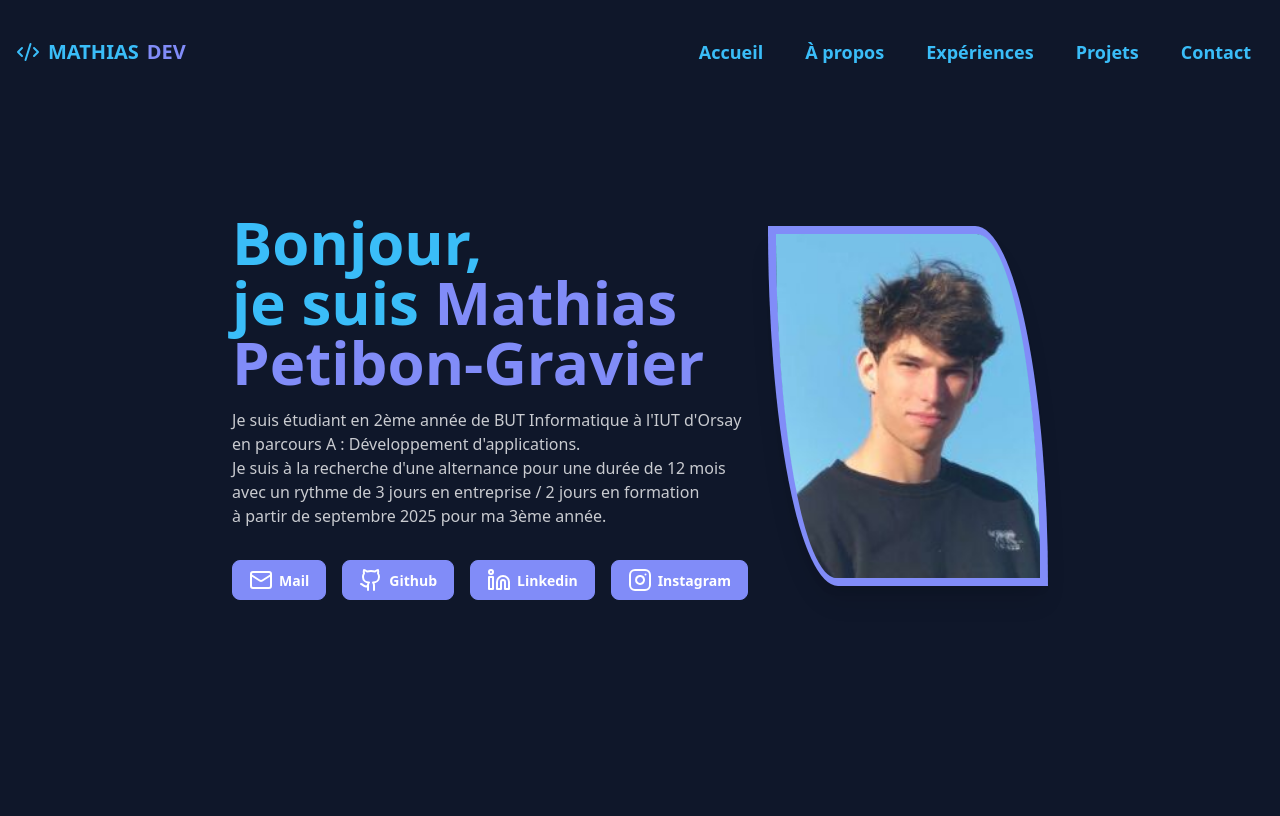
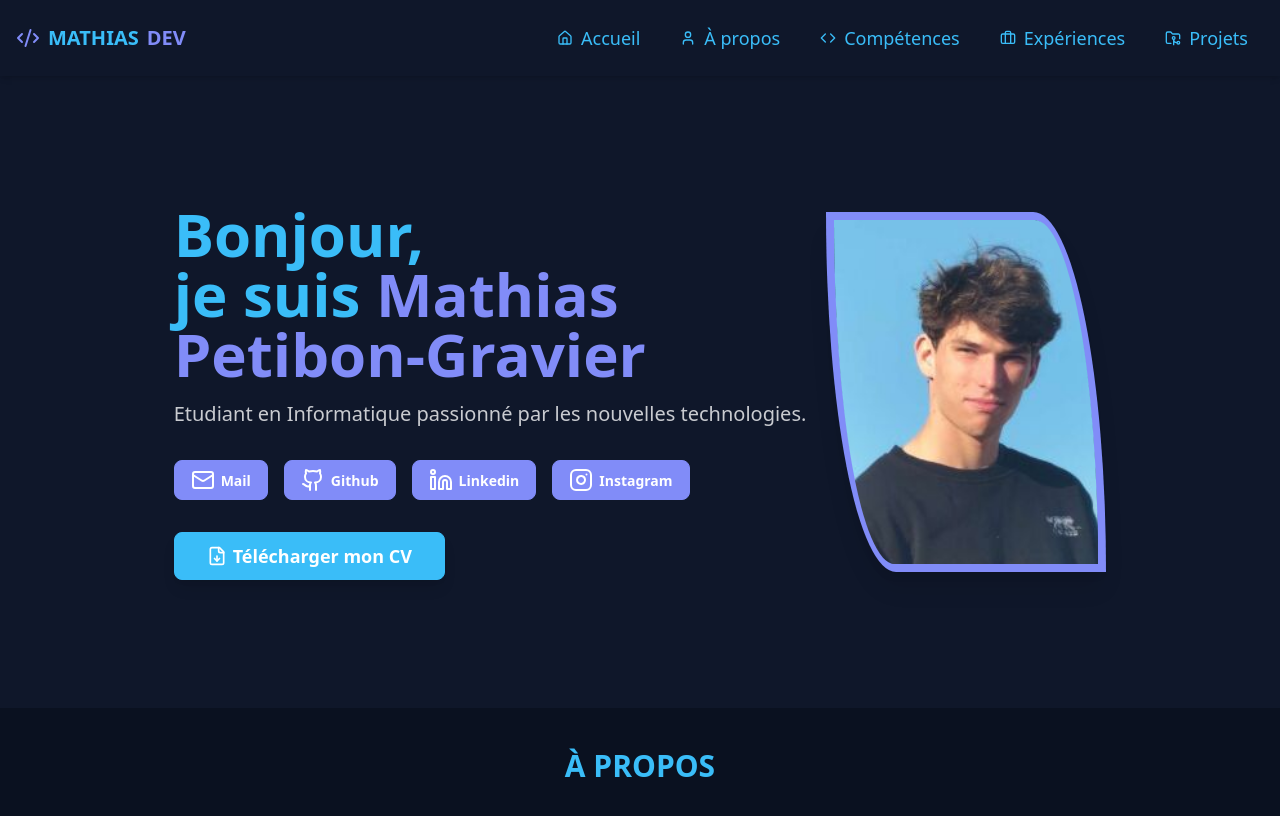
Before and after one commit to mathias-pg/Portfolio, a React (Vite) app: page / in a window 1280 px wide. Shown: the top 816 px of the page. Built offline with nearby package versions, Linux system fonts and the light colour scheme.

Commit message:
rapide finition de la page d'accueil

```diff
--- a/src/App.tsx
+++ b/src/App.tsx
@@ -2,15 +2,17 @@
 import './App.css'
 import Navbar from './components/Navbar'
 import Home from './components/Home'
+import About from './components/About'
 
 function App() {
 
   return (
     <div>
-      <div className="p-5 md:px-[0%]">
+      <div>
         <Navbar/>
         <Home/>
       </div>
+      <About/>
     </div>
   )
 }
--- /dev/null
+++ b/src/components/About.tsx
@@ -0,0 +1,13 @@
+import Title from "./Title";
+
+
+const About = () => {
+    return(
+        <div className="bg-base-300 p-10 mb-10 md:mb-32">
+            <Title title="À propos"/>
+        </div>
+    )
+}
+
+
+export default About;
--- a/src/components/Home.tsx
+++ b/src/components/Home.tsx
@@ -1,6 +1,5 @@
-import { Github, Instagram, Linkedin, Mail } from "lucide-react";
+import { Github, Instagram, Linkedin, Mail, FileDown } from "lucide-react";
 import img from '../assets/photo_identite.png';
-
 
 const Home = () => {
     return(
@@ -13,30 +12,37 @@ const Home = () => {
                         <br/>Petibon-Gravier
                     </span>
                 </h1>
-                <p className="my-4 text-md text-center md:text-left">
-                    Je suis étudiant en 2ème année de BUT Informatique à l'IUT d'Orsay
-                    <br/> en parcours A : Développement d'applications. <br/>
-                    Je suis à la recherche d'une alternance pour une durée de 12 mois
-                    <br/>avec un rythme de 3 jours en entreprise / 2 jours en formation
-                    <br/>à partir de septembre 2025 pour ma 3ème année. <br/>
+                <p className="my-4 text-md text-center md:text-left text-xl">
+                    Etudiant en Informatique passionné par les nouvelles technologies.
                 </p>
                 <div className="flex flex-col md:flex-row gap-4 justify-center md:justify-start mt-4">
                     <a href="#" className="btn btn-secondary md:btn-md text-white font-bold">
                         <Mail />
                         Mail
                     </a>
-                    <a href="#" className="btn btn-secondary md:btn-md text-white font-bold">
+                    <a href="https://github.com/mathias-pg" className="btn btn-secondary md:btn-md text-white font-bold">
                         <Github />
                         Github
                     </a>
-                    <a href="#" className="btn btn-secondary md:btn-md text-white font-bold">
+                    <a href="https://www.linkedin.com/in/mathias-petibon-gravier/" className="btn btn-secondary md:btn-md text-white font-bold">
                         <Linkedin />
                         Linkedin
                     </a>
-                    <a href="#" className="btn btn-secondary md:btn-md text-white font-bold">
+                    <a href="https://www.instagram.com/_mathias.pg_?igsh=dXBmb3F4enA4bnRp" className="btn btn-secondary md:btn-md text-white font-bold">
                         <Instagram />
                         Instagram
                     </a>
+                </div>
+
+                <div className="flex justify-center md:justify-start mt-8">
+                <a
+                    href="/CV_Mathias_Petibon-Gravier.pdf"
+                    download
+                    className="btn btn-primary btn-lg text-white font-bold shadow-lg transform transition-transform duration-300 hover:scale-105 px-8"
+                >
+                    <FileDown size={20} />
+                    Télécharger mon CV
+                </a>
                 </div>
             </div>
             <div>
@@ -48,5 +54,4 @@ const Home = () => {
     )
 }
 
-
 export default Home;
--- a/src/components/Navbar.tsx
+++ b/src/components/Navbar.tsx
@@ -1,49 +1,93 @@
-import { CodeXml} from "lucide-react";
+import { CodeXml, Home, User, Code, Briefcase, FolderGit2, Menu, X } from "lucide-react";
+import { useState, useEffect } from "react";
+const Navbar = () => {
+    const [showMenu, setShowMenu] = useState(false);
+    const [mobileView, setMobileView] = useState(false);
 
-const Navbar = () => {
-    return(
-        <div className="flex justify-center md:justify-between items-center p-4">
-            <a href="#" className="font-bold text-primary flex items-center gap-2 text-3xl md:text-xl">
-                <CodeXml />
+    const menuItems = [
+        { name: "Accueil", icon: <Home size={16} /> },
+        { name: "À propos", icon: <User size={16} /> },
+        { name: "Compétences", icon: <Code size={16} /> },
+        { name: "Expériences", icon: <Briefcase size={16} /> },
+        { name: "Projets", icon: <FolderGit2 size={16} /> }
+    ];
+    const checkScreenWidth = () => {
+        const breakpoint = 900;
+        const currentWidth = window.innerWidth;
+        if (currentWidth < breakpoint && !mobileView) {
+            setMobileView(true);
+            setShowMenu(false);
+        }
+        else if (currentWidth >= breakpoint && mobileView) {
+            setMobileView(false);
+            setShowMenu(true);
+        }
+    };
+    useEffect(() => {
+        checkScreenWidth();
+        window.addEventListener('resize', checkScreenWidth);
+        return () => {
+            window.removeEventListener('resize', checkScreenWidth);
+        };
+    }, [mobileView]);
+    return (
+        <div className="flex flex-col w-full shadow-md">
+            <div className="flex justify-between items-center p-4 bg-base-100">
+                <a href="#" className="font-bold text-primary flex items-center gap-2 text-3xl md:text-xl transition-all duration-300 hover:scale-105">
+                    <CodeXml className="text-secondary" />
                     MATHIAS
-                <span className="text-secondary">DEV</span>
+                    <span className="text-secondary font-extrabold">DEV</span>
                 </a>
-            <ul
-                className="hidden md:flex space-x-4">
-                <li>
-                    <a href="#"
-                    className="btn btn-sm btn-ghost text-primary hover:text-secondary transition-colors duration-200 text-lg">
-                        Accueil
+
+                {/* Bouton hamburger pour mobile uniquement */}
+                {mobileView && (
+                    <button
+                        className="p-2 rounded-lg hover:bg-base-200 transition-colors"
+                        onClick={() => setShowMenu(!showMenu)}
+                    >
+                        {showMenu ? <X size={24} className="text-primary" /> : <Menu size={24} className="text-primary" />}
+                    </button>
+                )}
+
+                {/* Menu horizontal pour desktop */}
+                {!mobileView && (
+                    <ul className="flex space-x-2">
+                        {menuItems.map((item) => (
+                            <li key={item.name}>
+                                <a
+                                    href="#"
+                                    className="flex items-center gap-2 px-4 py-2 rounded-lg text-primary hover:bg-base-200 hover:text-secondary transition-all duration-200 text-lg"
+                                >
+                                    {item.icon}
+                                    {item.name}
                                 </a>
                             </li>
-                <li>
-                    <a href="#"
-                    className="btn btn-sm btn-ghost text-primary hover:text-secondary transition-colors duration-200 text-lg">
-                        À propos
+                        ))}
+                    </ul>
+                )}
+            </div>
+
+            {/* Menu vertical pour mobile */}
+            {mobileView && showMenu && (
+                <div className="bg-base-100 w-full shadow-inner">
+                    <ul className="flex flex-col w-full">
+                        {menuItems.map((item) => (
+                            <li key={item.name} className="w-full">
+                                <a
+                                    href="#"
+                                    className="flex items-center w-full px-4 py-3 hover:bg-base-200 text-primary hover:text-secondary transition-all duration-200"
+                                >
+                                    <span className="flex items-center gap-2">
+                                        {item.icon}
+                                        <span className="text-lg">{item.name}</span>
+                                    </span>
                                 </a>
                             </li>
-                <li>
-                    <a href="#"
-                    className="btn btn-sm btn-ghost text-primary hover:text-secondary transition-colors duration-200 text-lg">
-                        Expériences
-                    </a>
-                </li>
-                <li>
-                    <a href="#"
-                    className="btn btn-sm btn-ghost text-primary hover:text-secondary transition-colors duration-200 text-lg">
-                        Projets
-                    </a>
-                </li>
-                <li>
-                    <a href="#"
-                    className="btn btn-sm btn-ghost text-primary hover:text-secondary transition-colors duration-200 text-lg">
-                        Contact
-                    </a>
-                </li>
+                        ))}
                     </ul>
+                </div>
+            )}
         </div>
     )
 }
-
-
 export default Navbar;
--- /dev/null
+++ b/src/components/Title.tsx
@@ -0,0 +1,14 @@
+interface TitleProps {
+    title: string;
+}
+
+const Title = ({title} : TitleProps) => {
+    return(
+        <h1 className="uppercase font-bold mb-5 text-center text-primary text-3xl">
+            {title}
+        </h1>
+    )
+}
+
+
+export default Title;
```
Also changed, not shown: 1 other file (tests, documents, lock files or other folders). Lines whose indentation alone changed are shown as unchanged.
